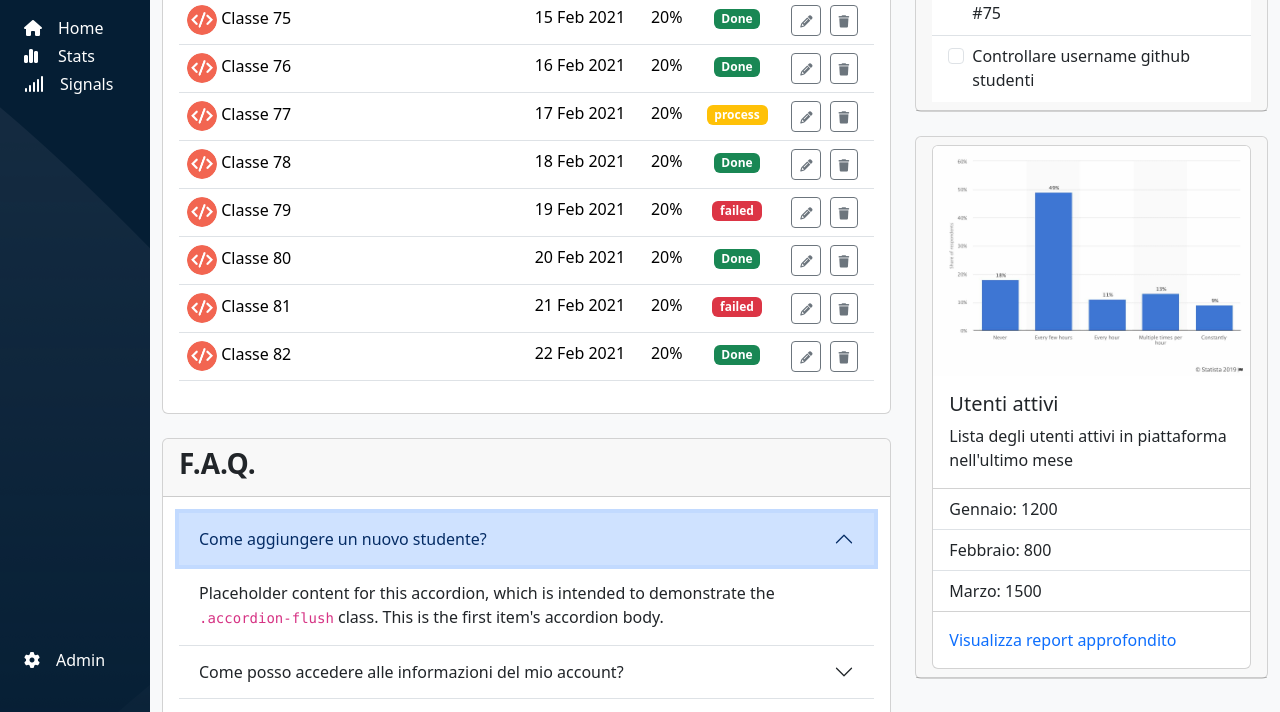
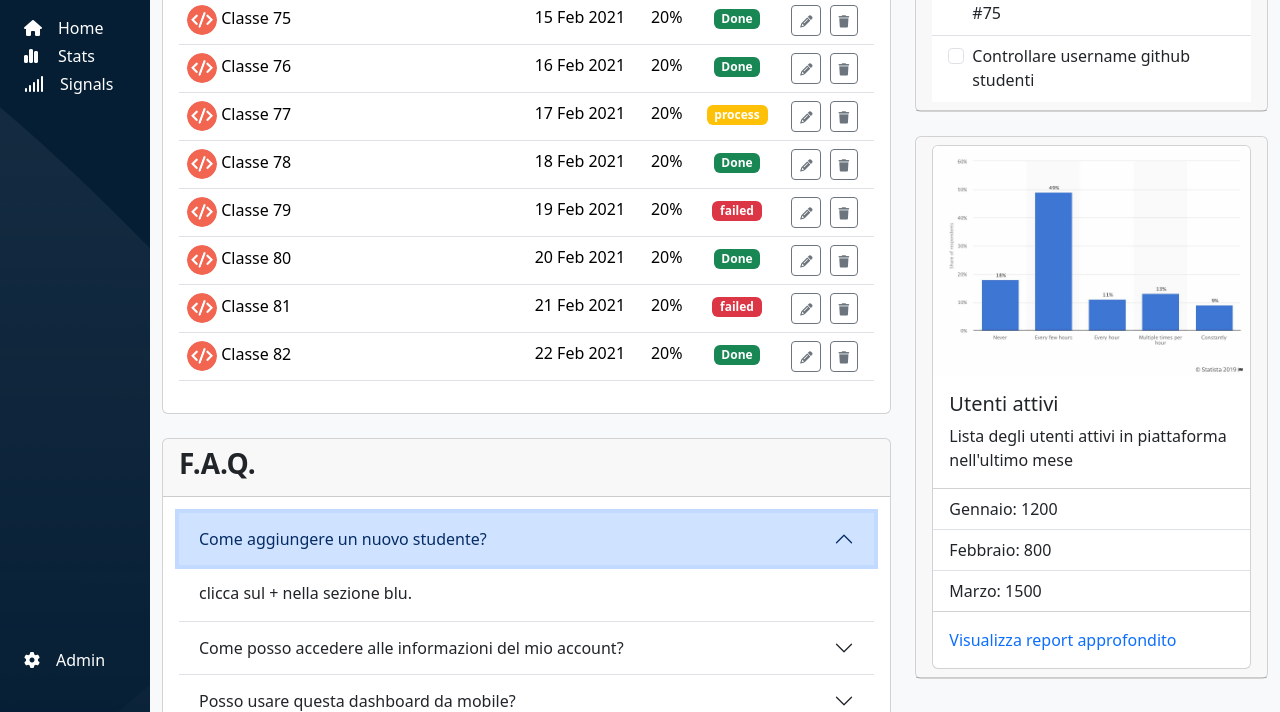
Before and after one commit to AndreaCollura/html-css-bootstrap-dashboard, a plain HTML site: page index.html in a window 1280 px wide. Both pictures are taken after a click on the button "Come aggiungere un nuovo studente?". Shown: the part 88-800 px from the top of the page. Drawn offline with nearby package versions, Linux system fonts and the light colour scheme.

Commit message:
fix txt accordion section

```diff
--- a/index.html
+++ b/index.html
@@ -336,7 +336,7 @@
                                                 </button>
                                               </h2>
                                               <div id="flush-collapseOne" class="accordion-collapse collapse" aria-labelledby="flush-headingOne" data-bs-parent="#accordionFlushExample">
-                                                <div class="accordion-body">Placeholder content for this accordion, which is intended to demonstrate the <code>.accordion-flush</code> class. This is the first item's accordion body.</div>
+                                                <div class="accordion-body">clicca sul + nella sezione blu.</div>
                                               </div>
                                             </div>
                                             <div class="accordion-item">
@@ -346,7 +346,7 @@
                                                 </button>
                                               </h2>
                                               <div id="flush-collapseTwo" class="accordion-collapse collapse" aria-labelledby="flush-headingTwo" data-bs-parent="#accordionFlushExample">
-                                                <div class="accordion-body">Placeholder content for this accordion, which is intended to demonstrate the <code>.accordion-flush</code> class. This is the second item's accordion body. Let's imagine this being filled with some actual content.</div>
+                                                <div class="accordion-body">Clicca sull'icona della campanella.</div>
                                               </div>
                                             </div>
                                             <div class="accordion-item">
@@ -356,7 +356,7 @@
                                                 </button>
                                               </h2>
                                               <div id="flush-collapseThree" class="accordion-collapse collapse" aria-labelledby="flush-headingThree" data-bs-parent="#accordionFlushExample">
-                                                <div class="accordion-body">Placeholder content for this accordion, which is intended to demonstrate the <code>.accordion-flush</code> class. This is the third item's accordion body. Nothing more exciting happening here in terms of content, but just filling up the space to make it look, at least at first glance, a bit more representative of how this would look in a real-world application.</div>
+                                                <div class="accordion-body">si.</div>
                                               </div>
                                             </div>
                                           </div>
```
